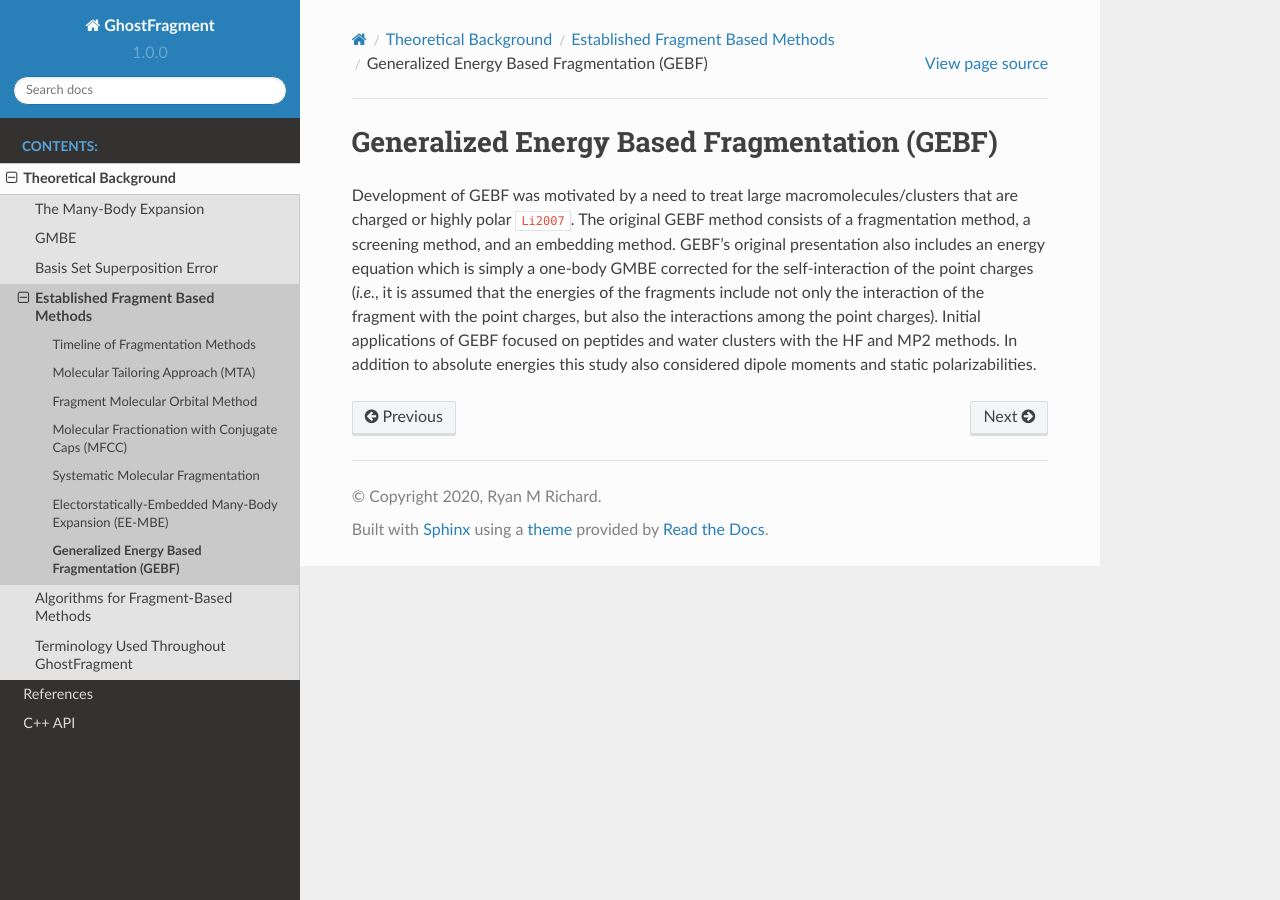
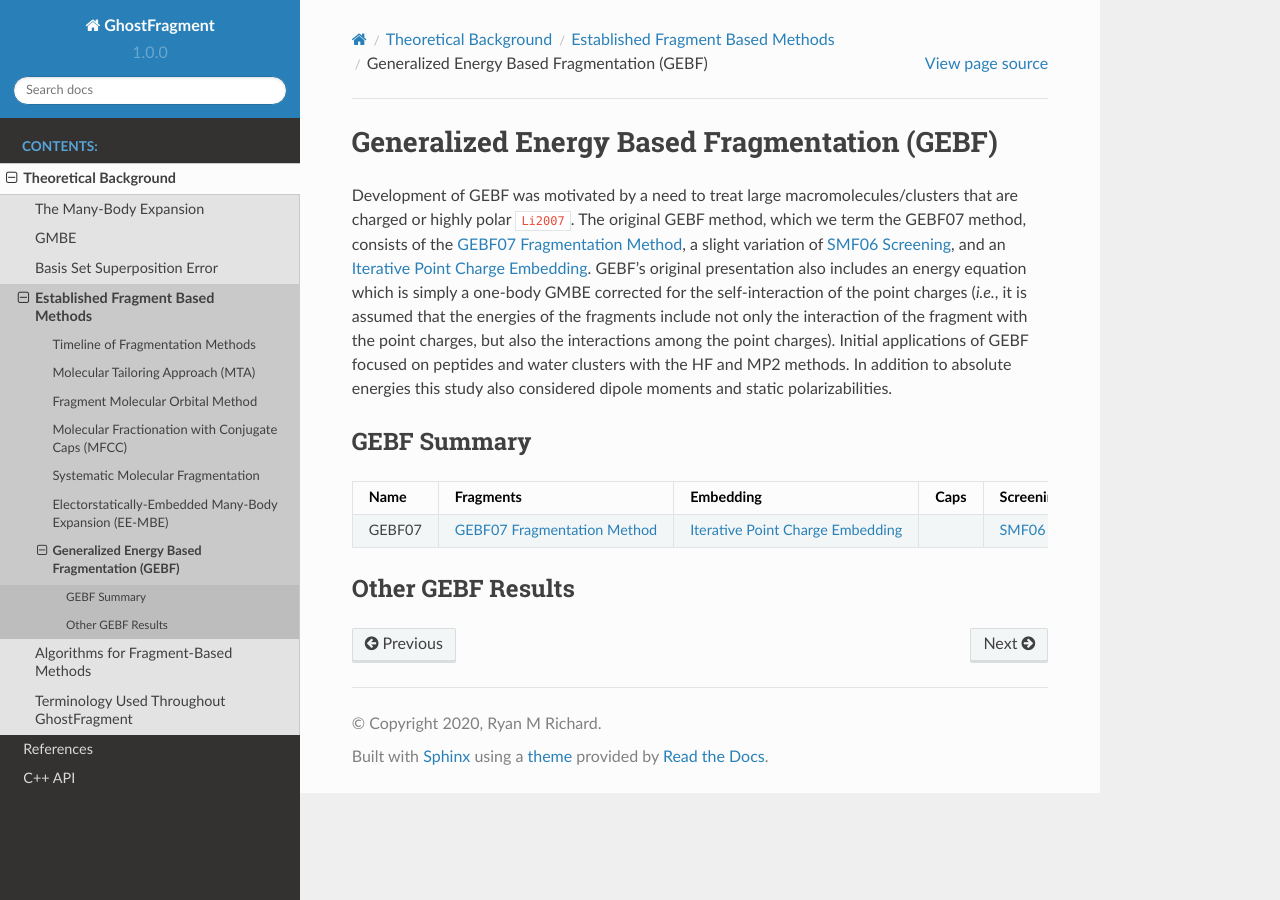
Before and after one commit to rmrresearch/GhostFragment, a Sphinx documentation site: the page built from docs/source/background/established_methods/gebf.rst, in a window 1280 px wide. Built offline with Sphinx 7.4.7 and the Read the Docs theme 2.0.0, drawn with Linux system fonts in a browser that asks for light colours; cross-references to code outside the pages are shown as plain code.

Commit message:
slight refactor better GEBF desc

```diff
--- a/docs/source/background/algorithms/embed_methods/point_charge.rst
+++ b/docs/source/background/algorithms/embed_methods/point_charge.rst
@@ -33,9 +33,9 @@ The second embedding scheme proposed by :cite:t:`Dahlke2006`.
    |n|-mer, place |Qi| at the location of |Ai|
 
 
-*********
-Iterative
-*********
+********************************
+Iterative Point Charge Embedding
+********************************
 
 Iterative point charge embedding requires the use of point charges that in some
 shape or form respond to changes in the electronic structure. Typically this
--- a/docs/source/background/algorithms/screening_methods/index.rst
+++ b/docs/source/background/algorithms/screening_methods/index.rst
@@ -10,5 +10,5 @@ need to be run.
    :caption: Contents:
    :maxdepth: 2
 
-   fmo
+   distance
    smf
--- a/docs/source/background/established_methods/gebf.rst
+++ b/docs/source/background/established_methods/gebf.rst
@@ -2,14 +2,32 @@
 Generalized Energy Based Fragmentation (GEBF)
 #############################################
 
+.. |Frag7| replace:: :ref:`gebf07 fragmentation method`
+.. |ItrPC| replace:: :ref:`iterative point charge embedding`
+.. |smf06| replace:: :ref:`smf06 screening`
+
 Development of GEBF was motivated by a need to treat large
 macromolecules/clusters that are charged or highly polar :cite:`Li2007`. The
-original GEBF method consists of a fragmentation method, a screening method, and
-an embedding method. GEBF's original presentation also includes an energy
-equation which is simply a one-body GMBE corrected for the self-interaction of
-the point charges (*i.e.*, it is assumed that the energies of the fragments
-include not only the interaction of the fragment with the point charges, but
-also the interactions among the point charges). Initial applications of GEBF
-focused on peptides and water clusters with the HF and MP2 methods. In addition
-to absolute energies this study also considered dipole moments and static
-polarizabilities.
+original GEBF method, which we term the GEBF07 method, consists of the |Frag7|,
+a slight variation of |smf06|, and an |ItrPC|. GEBF's original presentation also
+includes an energy equation which is simply a one-body GMBE corrected for the
+self-interaction of the point charges (*i.e.*, it is assumed that the energies
+of the fragments include not only the interaction of the fragment with the point
+charges, but also the interactions among the point charges). Initial
+applications of GEBF focused on peptides and water clusters with the HF and MP2
+methods. In addition to absolute energies this study also considered dipole
+moments and static polarizabilities.
+
+************
+GEBF Summary
+************
+
++--------+-----------+-----------+--------+-----------+
+| Name   | Fragments | Embedding | Caps   | Screening |
++========+===========+===========+========+===========+
+| GEBF07 | |Frag7|   | |ItrPC|   |        | |smf06|   |
++--------+-----------+-----------+--------+-----------+
+
+******************
+Other GEBF Results
+******************
--- a/docs/source/background/established_methods/mta.rst
+++ b/docs/source/background/established_methods/mta.rst
@@ -163,7 +163,7 @@ level of theory (extrapolations of MP2/aDZ and MP2/aTZ). No comparisons to full
 system calculations were presented, instead comparisons were made to previously
 published results that leveraged a Lennard-Jones potential.
 
-:cite:t:`Rahalkar2012` is conceptually similar to :cite:`Yeole2012` except that
+:cite:t:`Rahalkar2012a` is conceptually similar to :cite:`Yeole2012` except that
 instead of CO2 clusters the focus was on acetylene clusters.
 
 :cite:t:`RAHALKAR2012` used the density matrix from the MTA 06 variant of MTA to
--- a/docs/source/refs.bib
+++ b/docs/source/refs.bib
@@ -146,12 +146,16 @@
   journal      = {The Journal of Chemical Physics},
   title        = {On the applicability of fragmentation methods to conjugated $\uppi$ systems within density functional framework},
   year         = {2010},
-  number       = {9},
+  number       = {9},The presented fragmentation method contained an additional step meant to include
+some two-body interactions, namely dimers were considered if the distance
+between them is less than a threshold. The description presented implies that
+the fragments comprising the dimer should be disjoint, although this is not
+stated.
   pages        = {094102},
   volume       = {132},
 }
 
-@Article{Rahalkar2011,
+@book{Rahalkar2011,
   author={Rahalkar, Anuja P. and Yeole, Sachin D.vand Ganesh, V. and Gadre, Shridhar R.},
   editor={Zalesny, Robert and Papadopoulos, Manthos G. and Mezey, Paul G. and Leszczynski, Jerzy},
 title={Molecular Tailoring: An Art of the Possible for Ab Initio Treatment of Large Molecules and Molecular Clusters},
```
Also changed, not shown: other parts of docs/source/refs.bib (+1 -1 lines), docs/source/background/algorithms/frag_methods/gebf.rst (+3 -10 lines), docs/source/background/algorithms/screening_methods/distance.rst (added, +61 -0 lines), docs/source/background/algorithms/screening_methods/fmo.rst (deleted, +0 -34 lines), docs/source/background/algorithms/screening_methods/smf.rst (+0 -14 lines).
